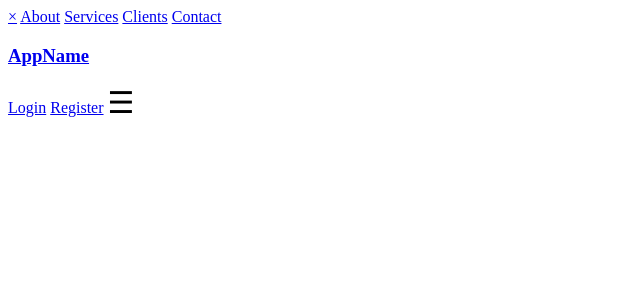
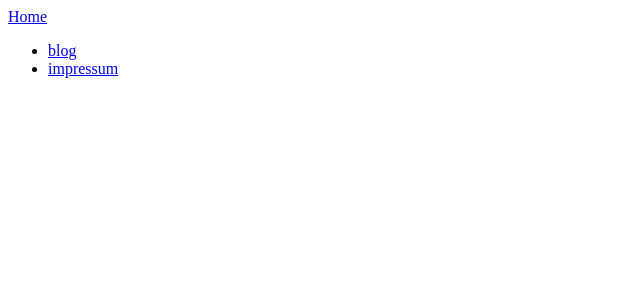
Before and after one commit to marcshake/tfblog, a Symfony app: template templates/base.html.twig in a window 1280 px wide. Shown: the top 300 px of the page, without its empty margins (0-640 px from the left). Run offline with Twig, Linux system fonts and the light colour scheme; the template is opened without the code that fills it, so the values that code supplies are empty; some libraries are stand-ins or nearby versions.

Commit message:
Added some Apache stuff

```diff
--- a/assets/app.js
+++ b/assets/app.js
@@ -7,4 +7,3 @@
 
 // any CSS you import will output into a single css file (app.css in this case)
 import './styles/app.scss';
-import './js/menu';
--- a/assets/styles/app.scss
+++ b/assets/styles/app.scss
@@ -7,3 +7,5 @@
 // import default theme styles
 @import "~skeleton-sass-official/src/themes/fresh/include_components"; // theme base styles
 @import "~skeleton-sass-official/src/themes/fresh/grid"; // theme grid styles
+
+@import "customstyles.scss";
--- /dev/null
+++ b/assets/styles/customstyles.scss
@@ -0,0 +1,4 @@
+.border_bottom {
+    border-bottom:1px solid #808080;
+
+}
--- a/composer.json
+++ b/composer.json
@@ -12,6 +12,7 @@
         "doctrine/orm": "^2.15",
         "phpdocumentor/reflection-docblock": "^5.3",
         "phpstan/phpdoc-parser": "^1.22",
+        "symfony/apache-pack": "^1.0",
         "symfony/asset": "6.3.*",
         "symfony/console": "6.3.*",
         "symfony/doctrine-messenger": "6.3.*",
--- /dev/null
+++ b/config/secrets/dev/dev.decrypt.private.php
@@ -0,0 +1,4 @@
+<?php // dev.decrypt.private on Tue, 20 Jun 2023 15:01:54 +0200
+
+// SYMFONY_DECRYPTION_SECRET=I5TJG048Eyo10JkcIXzD4D84nt/U62TL4rTKxkEemVSQHR4pEEuNl325J1kr2951eKYfsuyd17xglNLl5Z7/Qw==
+return "\x23\x94\xC9\x1BN\x3C\x13\x2A5\xD0\x99\x1C\x21\x7C\xC3\xE0\x3F8\x9E\xDF\xD4\xEBd\xCB\xE2\xB4\xCA\xC6A\x1E\x99T\x90\x1D\x1E\x29\x10K\x8D\x97\x7D\xB9\x27Y\x2B\xDB\xDEux\xA6\x1F\xB2\xEC\x9D\xD7\xBC\x60\x94\xD2\xE5\xE5\x9E\xFFC";
--- /dev/null
+++ b/config/secrets/dev/dev.encrypt.public.php
@@ -0,0 +1,3 @@
+<?php // dev.encrypt.public on Tue, 20 Jun 2023 15:01:54 +0200
+
+return "\x90\x1D\x1E\x29\x10K\x8D\x97\x7D\xB9\x27Y\x2B\xDB\xDEux\xA6\x1F\xB2\xEC\x9D\xD7\xBC\x60\x94\xD2\xE5\xE5\x9E\xFFC";
--- a/templates/snippets/menu.html.twig
+++ b/templates/snippets/menu.html.twig
@@ -1,23 +1,15 @@
 {% block mainmenu %}
-      <div id="mySidenav" class="sidenav">
-            <a href="javascript:void(0)" class="closebtn" onclick="closeNav()">&times;</a>
-            <a href="#">About</a>
-            <a href="#">Services</a>
-            <a href="#">Clients</a>
-            <a href="#">Contact</a>
-        </div>
-        <div class="navbar-container">
-            <div class="container">
-                <div class="row">
-                    <nav class="navbar">
-                        <a href="#" class="xs-nine sm-five md-four lg-three columns menu-button menu-button-link u-pull-left"><h3 class="title"><strong>AppName</strong></h3></a>
-                        <a href="#" class="button xs-eleven xs-offset-by-four sm-three md-two md-offset-by-three lg-two lg-offset-by-four one-quarter columns menu-button top-menu-hidden">Login</a>
-                        <a href="#" class="button xs-eleven sm-three md-two lg-two one-quarter columns menu-button top-menu-hidden">Register</a>
-                        <span class="u-pull-right xs-two side-menu-hidden" style="font-size:30px;cursor:pointer; margin-right: 20px;" onclick="openNav()">&#9776;</span>
-                    </nav>
-                </div>
-            </div>
-            <div class="nav-seperator u-full-width"></div>
-        </div>
+<div id="navigation" class="border_bottom container">
+  <div class="u-pull-left">
+  <a href="#">Home</a>
+  </div>
+  <ul class="u-pull-right">
+  <li>
+  <a href="#">blog</a></li><li>
+  <a href="#">impressum</a>
+  </li>
 
-        {% endblock %}
+  </ul>
+</div>
+
+{% endblock %}
```
Also changed, not shown: assets/styles/menu.scss (deleted, +0 -59 lines), public/.htaccess (added), 2 other files.
